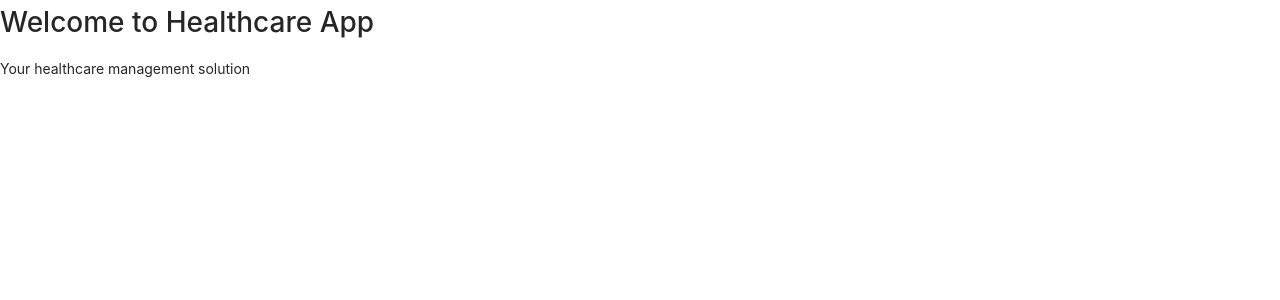
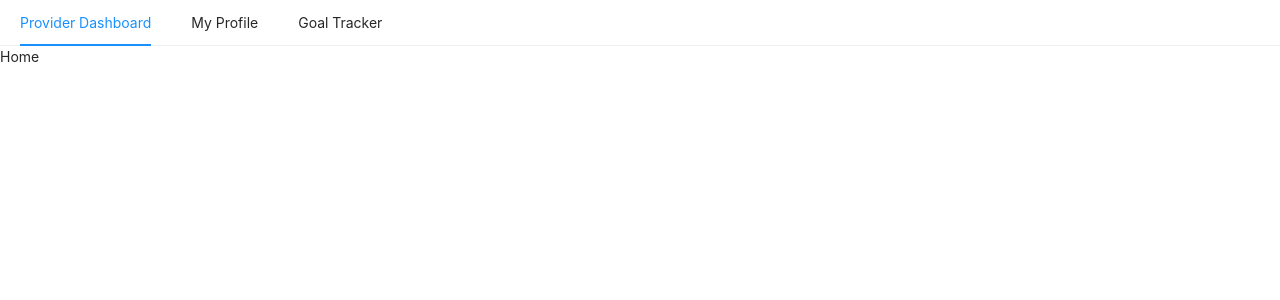
Before and after one commit to hegdeMahalakshmi/healthcare-app, a React (Create React App) app: page / in a window 1280 px wide. Shown: the top 300 px of the page. Built offline with nearby package versions, Linux system fonts and the light colour scheme.

Commit message:
patient feature

```diff
--- a/src/App.js
+++ b/src/App.js
@@ -2,13 +2,14 @@ import { BrowserRouter as Router, Routes, Route } from "react-router-dom";
 import React from "react";
 import { routesConfig } from "./Routes/routes";
 import RouteComponent from "./RouteComponent";
+
 function App() {
   return (
-    <>
     <Router>
       <Routes>
-          {routesConfig.map((route) => (
+        {routesConfig.map((route, index) => (
           <Route
+            key={index}
             path={route.path}
             element={
               <RouteComponent
@@ -17,11 +18,9 @@ function App() {
               />
             }
           />
-
         ))}
       </Routes>
     </Router>
-    </>
   );
 }
 
--- a/src/RouteComponent.js
+++ b/src/RouteComponent.js
@@ -1,8 +1,18 @@
-const RouteComponent = (props) => {
-    const { component: Component, layout: Layout } = props;
-    const getComponent = () => <Component />;
+import React from "react";
 
-    return Layout ? <Layout>{getComponent()}</Layout> : getComponent();
+const RouteComponent = ({ component: Component, layout: Layout }) => {
+
+  // If layout is provided, wrap component with layout
+  if (Layout) {
+    return (
+      <Layout>
+        <Component />
+      </Layout>
+    );
+  }
+
+  // Otherwise return just the component
+  return <Component />;
 };
 
 export default RouteComponent;
--- a/src/Routes/routes.js
+++ b/src/Routes/routes.js
@@ -1,16 +1,35 @@
-import HomePage from '../pages/HomePage';
-import ProviderDashboard from '../components/ProviderDashboard/ProviderDashboard';
+import HomePage from "../pages/HomePage";
+import ProviderDashboard from "../components/ProviderDashboard/ProviderDashboard";
 
-export const signin_path = "/";
+/* PATIENT PAGES */
+import PatientDashboard from "../pages/patient/Dashboard";
+import MyProfile from "../pages/patient/MyProfile";
+import GoalTracker from "../pages/patient/GoalTracker";
 
 export const routesConfig = [
   {
-        path: signin_path,
+    path: "/",
     component: HomePage,
+    layout: null
   },
   {
-        path: '/provider-dashboard',
+    path: "/provider-dashboard",
     component: ProviderDashboard,
-        exact: true
+    layout: null
+  },
+  {
+    path: "/patient/dashboard",
+    component: PatientDashboard,
+    layout: null
+  },
+  {
+    path: "/patient/my-profile",
+    component: MyProfile,
+    layout: null
+  },
+  {
+    path: "/patient/goals",
+    component: GoalTracker,
+    layout: null
   }
 ];
--- a/src/pages/HomePage.js
+++ b/src/pages/HomePage.js
@@ -1,12 +1,26 @@
-import React from 'react';
+import React from "react";
+import { Menu, Breadcrumb } from "antd";
 
-const HomePage = () => {
-    return (
-        <div>
-            <h1>Welcome to Healthcare App</h1>
-            <p>Your healthcare management solution</p>
-        </div>
-    );
+const TopNav = ({ active, setActive }) => {
+  return (
+    <div className="topnav-container">
+      <Menu
+        mode="horizontal"
+        selectedKeys={[active]}
+        onClick={(e) => setActive(e.key)}
+        className="top-menu"
+      >
+        <Menu.Item key="provider-dashboard">Provider Dashboard</Menu.Item>
+        <Menu.Item key="profile">My Profile</Menu.Item>
+        <Menu.Item key="goals">Goal Tracker</Menu.Item>
+      </Menu>
+
+      <Breadcrumb className="breadcrumb">
+        <Breadcrumb.Item>Home</Breadcrumb.Item>
+        <Breadcrumb.Item>{active}</Breadcrumb.Item>
+      </Breadcrumb>
+    </div>
+  );
 };
 
-export default HomePage;
+export default TopNav;
```
Also changed, not shown: src/context/PatientContext.js (added), src/pages/patient/Dashboard.js (added), src/pages/patient/GoalTraker.js (added), src/pages/patient/MyProfile.js (added), src/utils/mockData.js (added). Lines whose indentation alone changed are shown as unchanged.
